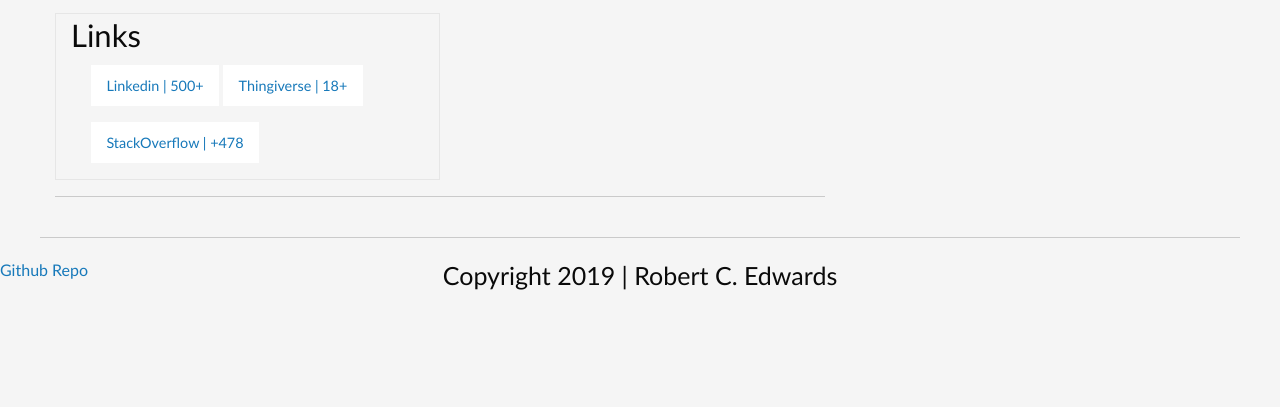
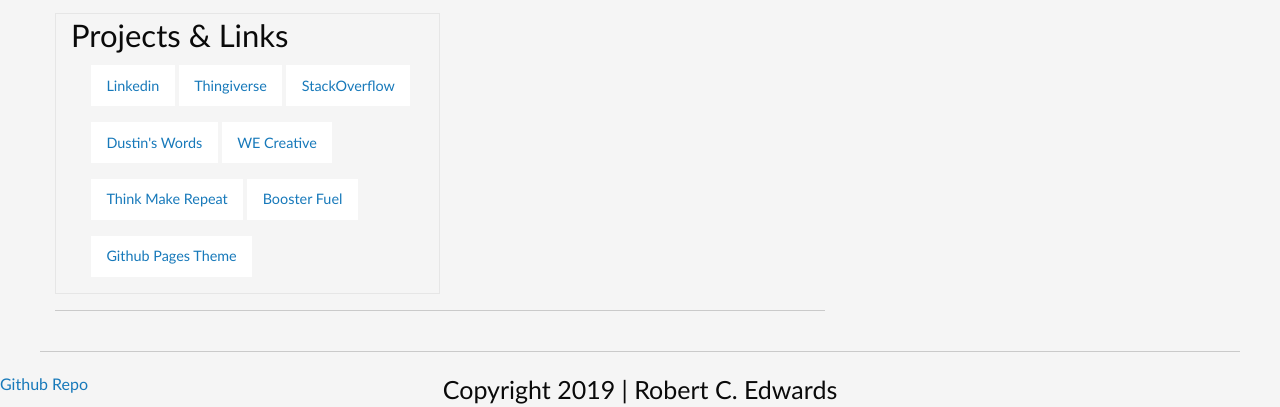
Before and after one commit to robertcedwards/Robert-C-Edwards-Resume, a website: page index.html in a window 1280 px wide. Shown: the part 2762-3169 px from the top of the page. Before the commit the page ends 3055 px from the top, so only its background shows below. Drawn offline with nearby package versions, Linux system fonts and the light colour scheme; files that its build step writes are made by us from their sources.

Commit message:
Added projects and links

```diff
--- a/index.html
+++ b/index.html
@@ -120,11 +120,16 @@
       </a>
     </section>
     <section>
-    <h3>Links</h3>
+    <h3>Projects & Links</h3>
       <ul>
-        <li><a href="https://www.linkedin.com/in/robertcedwards/">Linkedin | 500+ </a></li>
-        <li><a href="https://www.thingiverse.com/robertcedwards/designs">Thingiverse | 18+</a></li>
-        <li><a href="https://stackoverflow.com/users/306443/robert-c-edwards">StackOverflow | +478</a></li>
+        <li><a href="https://www.linkedin.com/in/robertcedwards/">Linkedin</a></li>
+        <li><a href="https://www.thingiverse.com/robertcedwards/designs">Thingiverse</a></li>
+        <li><a href="https://stackoverflow.com/users/306443/robert-c-edwards">StackOverflow</a></li>
+        <li><a href="http://dustinswords.com/">Dustin's Words</a></li>
+        <li><a href="http://wecreativeagency.com">WE Creative</a></li>
+        <li><a href="https://github.com/ThinkMakeRepeat">Think Make Repeat</a></li>
+        <li><a href="https://robertcedwards.github.io/Booster-Fuel/">Booster Fuel</a></li>
+        <li><a href="http://robertcedwards.github.io/gh-pages-theme/">Github Pages Theme</a></li>
       </ul>
     </section>
     <hr/>
```
